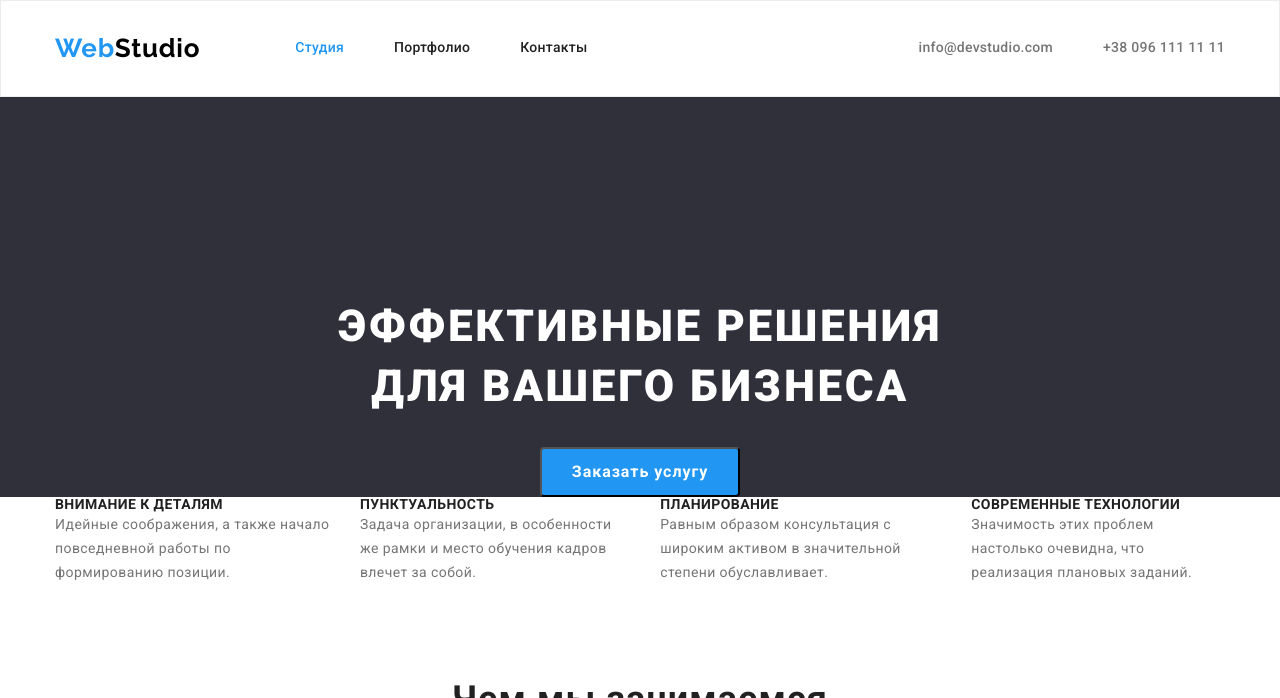
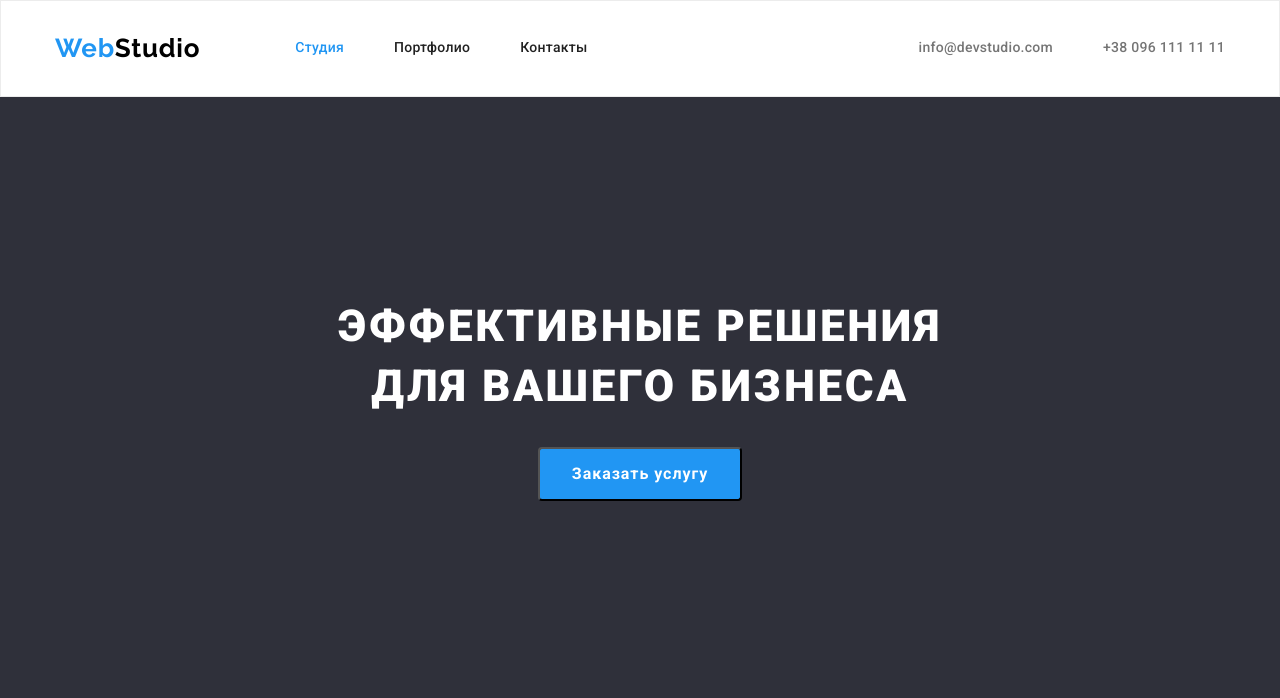
Before and after one commit to baiga001/goit-markup-hw-03, a plain HTML site: page index.html in a window 1280 px wide. Shown: the top 698 px of the page. Drawn offline with nearby package versions, Linux system fonts and the light colour scheme.

Commit message:
Внесены изменения по секции Hero

```diff
--- a/css/styles.css
+++ b/css/styles.css
@@ -149,6 +149,8 @@ body{
 
 /* =============== HERO =============== */
 .hero-section{
+    padding-top: 200px;
+    padding-bottom: 200px;
     background: var(--dark-background-color)
 }
 .hero-section-header{
@@ -159,7 +161,6 @@ body{
     letter-spacing: 0.06em;
     text-transform: uppercase;
     max-width: 696px;
-    padding-top: 200px;
     margin: 0 auto 30px;
 
     color: #FFFFFF;
@@ -173,7 +174,7 @@ body{
     align-items: center;
     text-align: center;
     letter-spacing: 0.06em;
-    padding: 8px 30px;
+    padding: 10px 32px;
     border-radius: 4px 4px 4px 4px;
     margin: auto;
 
```
